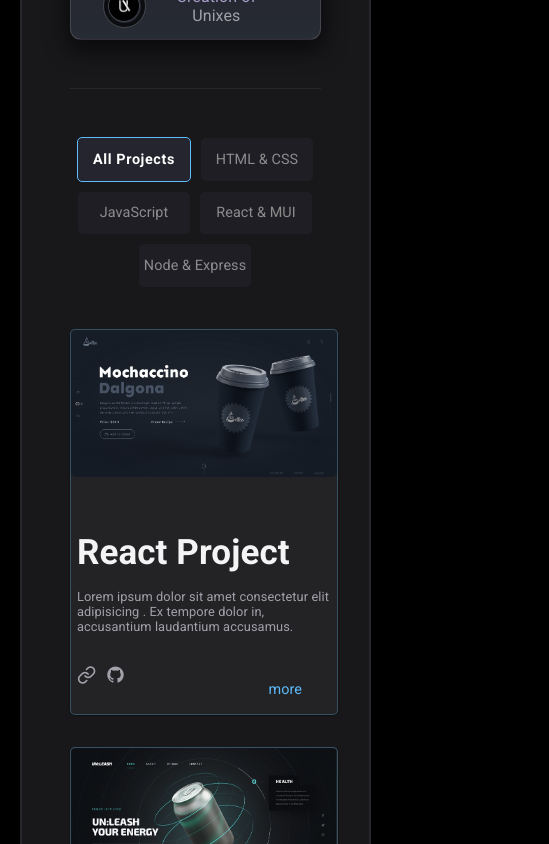
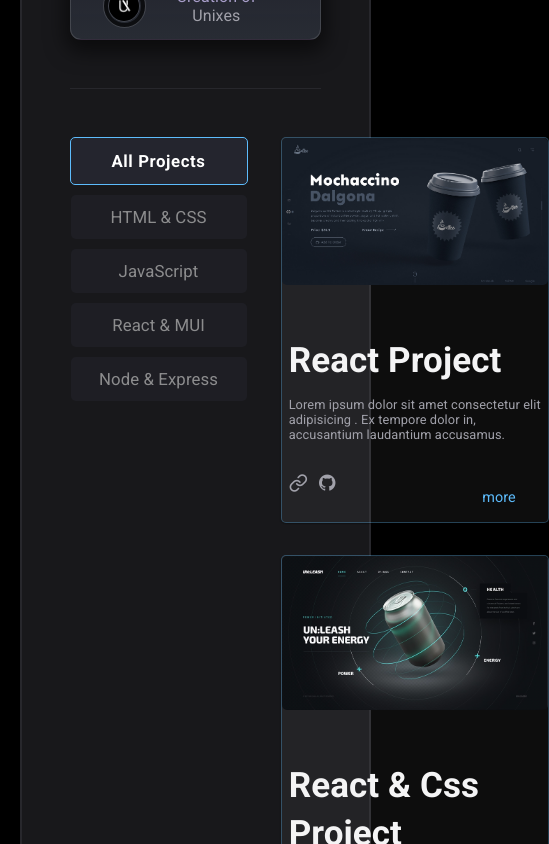
Before and after one commit to Yasserkaci/portfolio, a React (Vite) app: page / in a window 390 px wide. Shown: the part 1420-2264 px from the top of the page, 549 px wide, since content can reach past the window. Built offline with nearby package versions, Linux system fonts and the light colour scheme.

Commit message:
fixing my project

```diff
--- a/src/componentes/4-main/main.css
+++ b/src/componentes/4-main/main.css
@@ -123,33 +123,3 @@ main section.right-section.flex {
 .card a.link {
   font-size: 0.9rem;
   color: var(--blue);
-  margin-right: 12px;
-}
-
-/* =====================================
-  3- Responsive Design (media query)
-======================================== */
-
-@media (max-width: 600px) {
-  main.flex {
-    flex-direction: column;
-    gap: 2.64rem;
-    align-items: center;
-  }
-  main section.right-section{
-    flex-direction: column;
-  }
-
-  main section.left-section.flex {
-    flex-direction: row;
-    flex-wrap: wrap;
-    justify-content: center;
-    gap: 10px;
-  }
-
-  main section.left-section.flex button {
-    width: 7rem;
-    padding: 0.8rem 0;
-    font-size: 0.9rem;
-  }
-}
```
